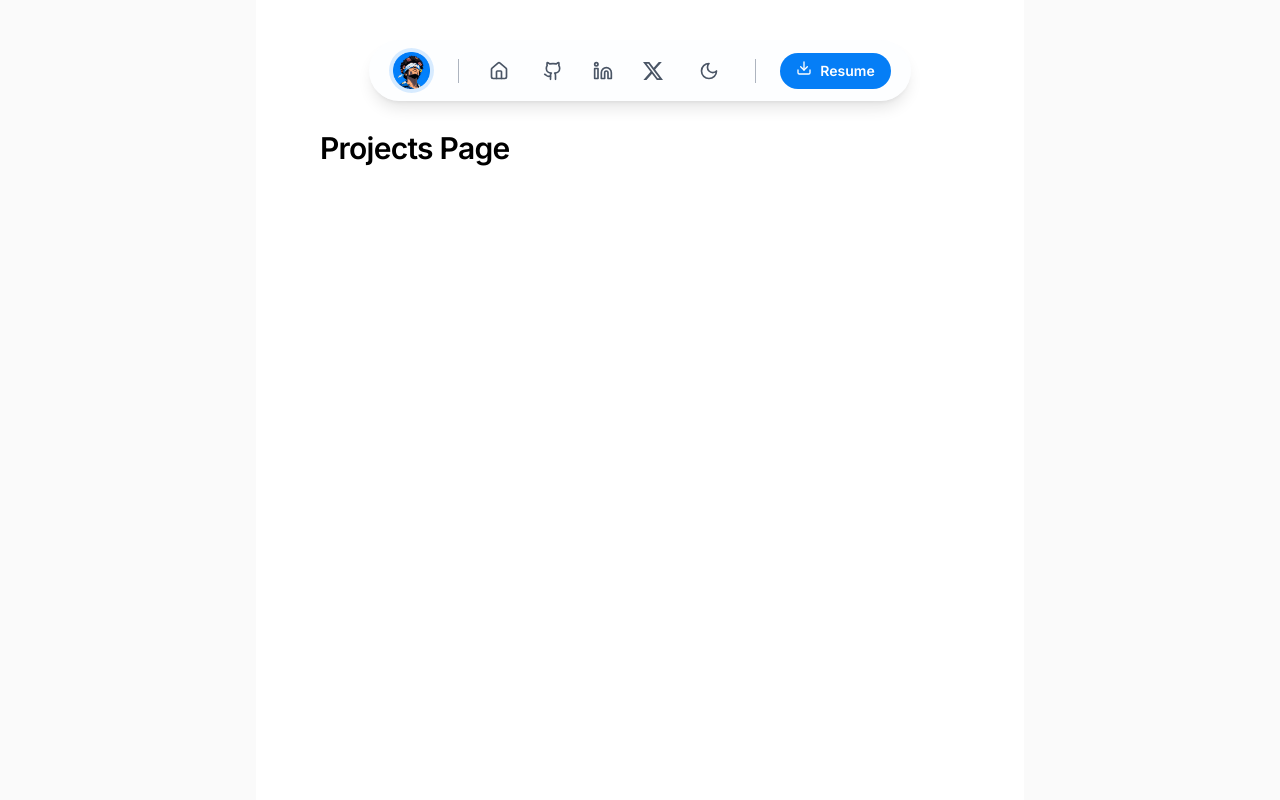
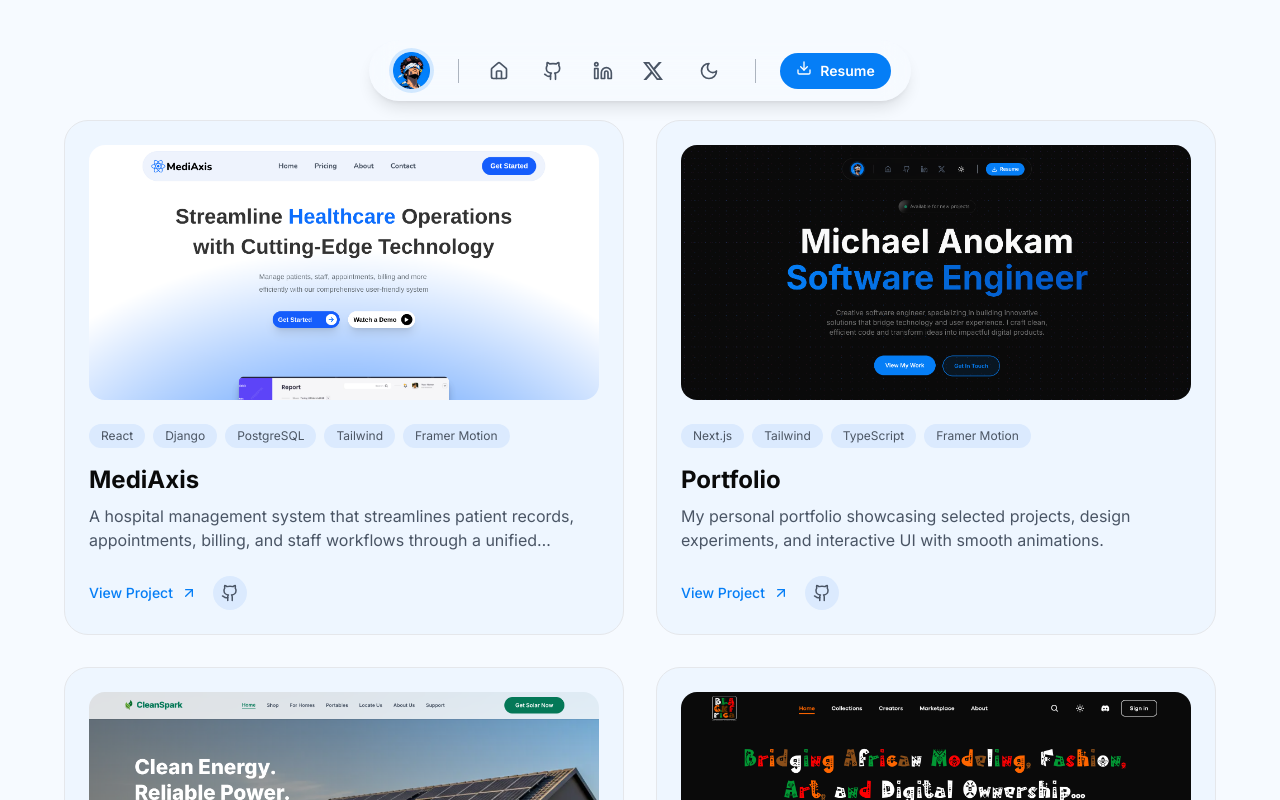
Before and after one commit to MerlinTheWhiz/portfolio, a Next.js app: page /projects in a window 1280 px wide. Shown: the top 800 px of the page. Built offline with nearby package versions, Linux system fonts and the light colour scheme.

Commit message:
chore: projects page first commit

```diff
--- a/app/projects/page.tsx
+++ b/app/projects/page.tsx
@@ -1,11 +1,68 @@
+import Image from "next/image";
+import { projects } from "@/lib/projects";
+import { ArrowUpRight } from "lucide-react";
+import { LuGithub } from "react-icons/lu";
+
 export default function Projects() {
   return (
-    <div className="flex min-h-screen items-center justify-center bg-zinc-50 font-sans dark:bg-black">
-      <main className="flex min-h-screen w-full max-w-3xl flex-col items-center justify-between py-32 px-16 bg-white dark:bg-black sm:items-start">
-        <h1 className="max-w-xs text-3xl font-semibold leading-10 tracking-tight text-black dark:text-zinc-50">
-          Projects Page
-        </h1>
-      </main>
-    </div>
+    <main className="flex flex-col relative bg-background py-20 sm:py-30 justify-center items-center px-16 sm:items-start">
+      <div className="grid lg:grid-cols-2 gap-8 mb-16 max-w-6xl mx-auto">
+        {projects
+          .filter((p) => p.featured)
+          .map((project) => (
+            <div
+              key={project.id}
+              className="group relative rounded-3xl overflow-hidden border transition-all duration-500
+                         bg-background-card border-border-default hover:border-accent-primary/40
+                          dark:hover:border-accent-primary/40 p-6"
+            >
+              <div className="aspect-10/5 overflow-hidden rounded-2xl mb-6">
+                <Image
+                  src={project.image}
+                  alt={project.title}
+                  className="w-full h-full object-cover transition-transform duration-500 group-hover:scale-110"
+                />
+              </div>
+
+              <div className="">
+                <div className="flex flex-wrap gap-2 mb-4">
+                  {project.tags.map((tag) => (
+                    <span
+                      key={tag}
+                      className="px-3 py-1 rounded-full text-xs bg-[#dbeafe] dark:bg-white/5 text-text-secondary"
+                    >
+                      {tag}
+                    </span>
+                  ))}
+                </div>
+                <h3 className="text-2xl font-bold mb-2 text-text-primary group-hover:text-accent-primary transition-colors duration-300">
+                  {project.title}
+                </h3>
+                <p className="line-clamp-2 mb-6 text-text-muted">
+                  {project.description}
+                </p>
+                <div className="flex items-center gap-4">
+                  <a
+                    href={project.link}
+                    target="_blank"
+                    rel="noopener noreferrer"
+                    className="inline-flex items-center gap-2 text-sm font-medium text-accent-primary hover:text-accent-hover transition-colors"
+                  >
+                    View Project <ArrowUpRight size={16} />
+                  </a>
+                  <a
+                    href={project.github}
+                    target="_blank"
+                    rel="noopener noreferrer"
+                    className="p-2 rounded-full transition-colors bg-[#dbeafe] dark:bg-white/5 hover:bg-[#cfe5ff] dark:hover:bg-white/10"
+                  >
+                    <LuGithub size={18} className="text-text-muted" />
+                  </a>
+                </div>
+              </div>
+            </div>
+          ))}
+      </div>
+    </main>
   );
 }
```
